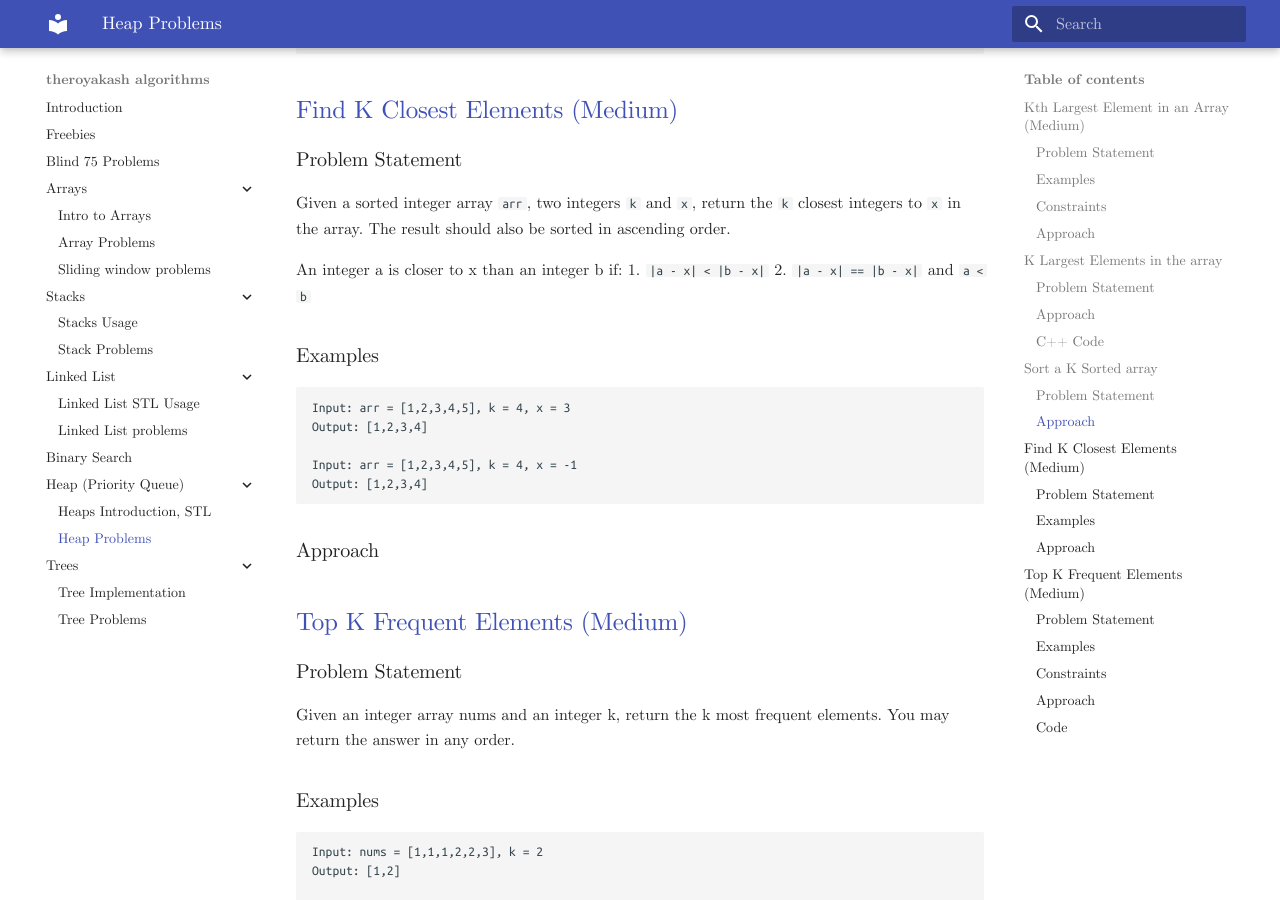
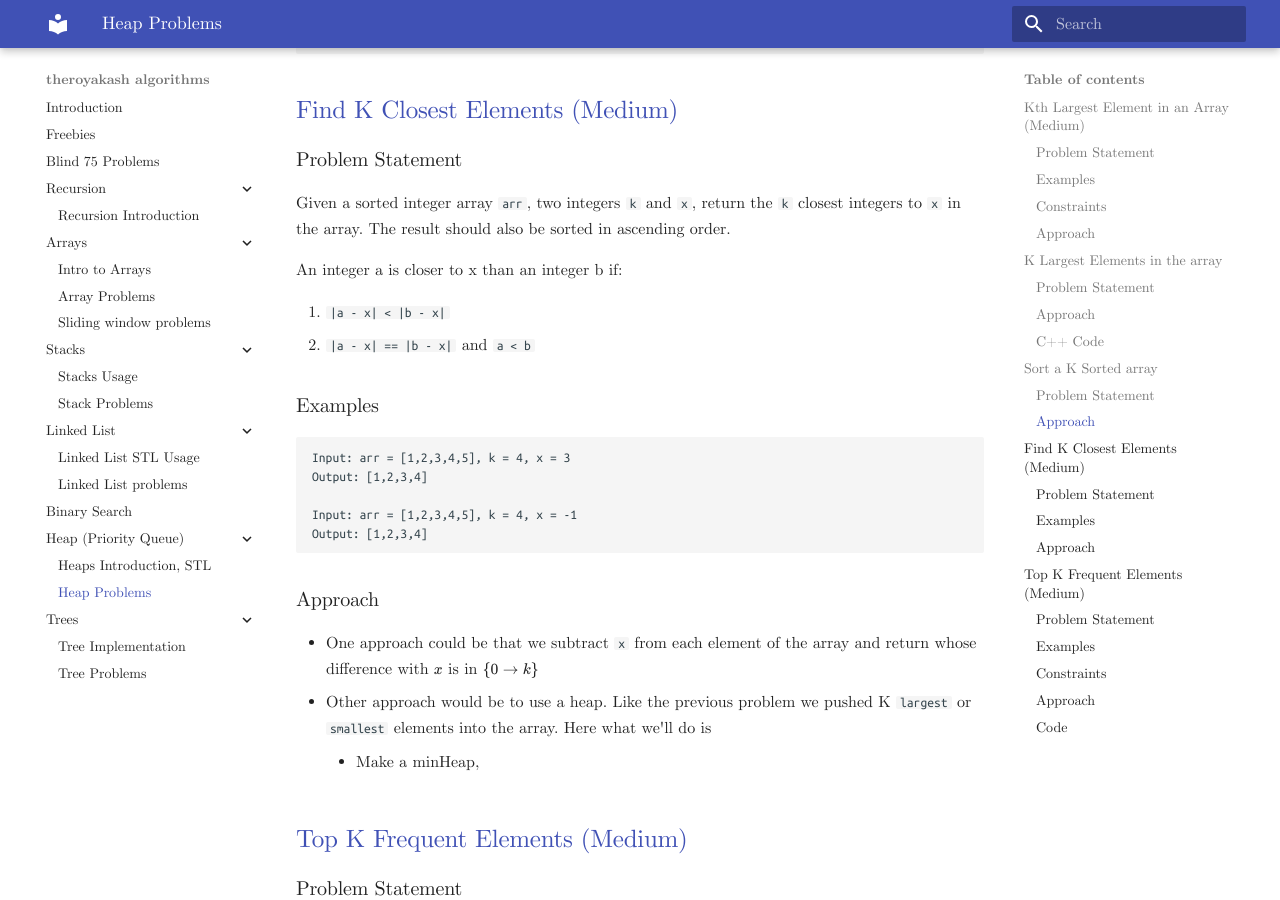
Before and after one commit to theroyakash/algorithms.theroyakash.com, an MkDocs documentation site: the page built from docs/heaps/problems.md, in a window 1280 px wide and 900 px high, scrolled down 4258 px. Built offline with MkDocs 1.6.1 and Material for MkDocs 9.7.7, drawn with Linux system fonts in a browser that asks for light colours.

Commit message:
📦 NEW: Added Recursions

````diff
--- a/docs/heaps/problems.md
+++ b/docs/heaps/problems.md
@@ -174,6 +174,7 @@ std::vector<int> kSortedArray(std::vector<int> &array, int k) {
 Given a sorted integer array `arr`, two integers `k` and `x`, return the `k` closest integers to `x` in the array. The result should also be sorted in ascending order.
 
 An integer a is closer to x than an integer b if:
+
 1. `|a - x| < |b - x|`
 2. `|a - x| == |b - x|` and `a < b`
 
@@ -187,6 +188,9 @@ Output: [1,2,3,4]
 ```
 
 ### Approach
+- One approach could be that we subtract `x` from each element of the array and return whose difference with $x$ is in $\{0 \to k\}$
+- Other approach would be to use a heap. Like the previous problem we pushed K `largest` or `smallest` elements into the array. Here what we'll do is
+    - Make a minHeap,
 
 ## [Top K Frequent Elements (Medium)](https://leetcode.com/problems/top-k-frequent-elements/)
 
--- a/mkdocs.yml
+++ b/mkdocs.yml
@@ -5,6 +5,8 @@ nav:
   - Introduction: index.md
   - Freebies: freebies.md
   - Blind 75 Problems: ./blind75.md
+  - Recursion:
+    - Recursion Introduction: ./recursion/intro.md
   - Arrays:
     - Intro to Arrays: ./arrays/arrays.md
     - Array Problems: ./arrays/array-problems.md
````
Also changed, not shown: docs/recursion/intro.md (added, +53 -0 lines).
